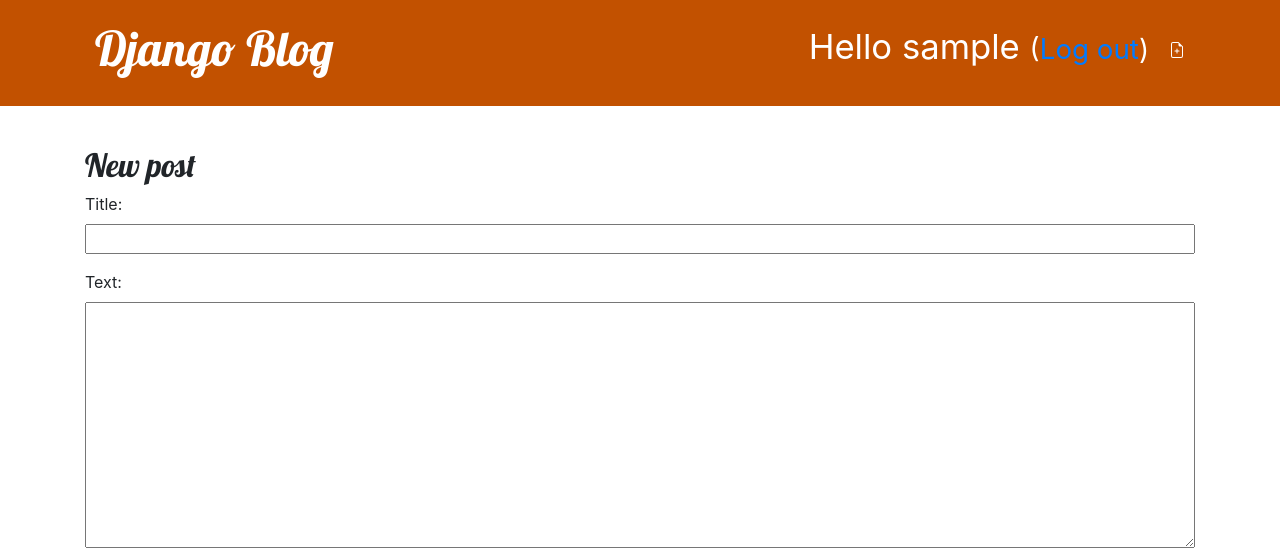
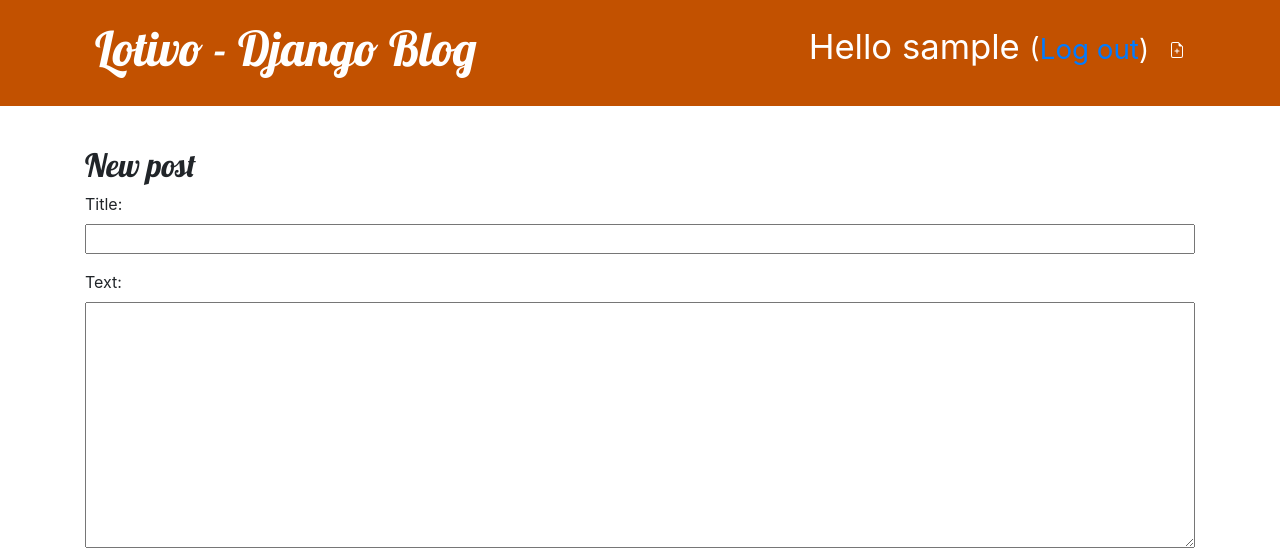
Before and after one commit to pankajvaghela/dJangoBlog, a Django app: page /post/new/ in a window 1280 px wide. Shown: the top 553 px of the page. Run offline with Django 3.2, Linux system fonts and the light colour scheme; the visitor is signed in with stand-in values (Sample User, id 1).

Commit message:
change base title

```diff
--- a/blog/templates/blog/base.html
+++ b/blog/templates/blog/base.html
@@ -2,7 +2,7 @@
 <!DOCTYPE html>
 <html>
   <head>
-    <title>Django Girls blog</title>
+    <title>Lotivo - Django blog</title>
     <link
       rel="stylesheet"
       href="https://cdn.jsdelivr.net/npm/bootstrap@4.5.3/dist/css/bootstrap.min.css"
@@ -40,7 +40,7 @@
           Login
         </a>
         {% endif %}
-        <h1><a href="/">Django Blog</a></h1>
+        <h1><a href="/">Lotivo - Django Blog</a></h1>
       </div>
     </header>
     <main class="container">
```
